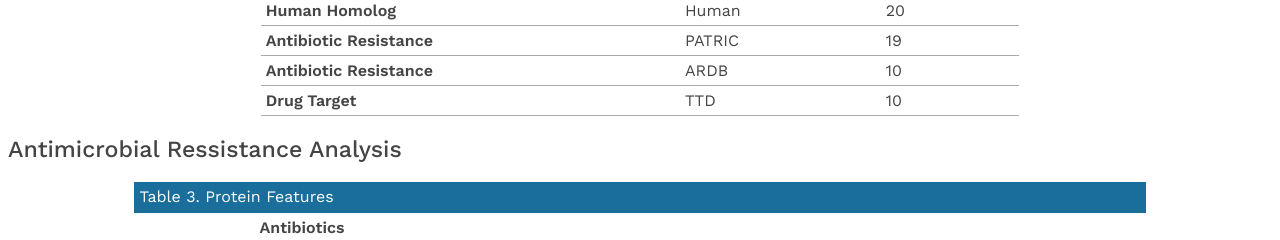
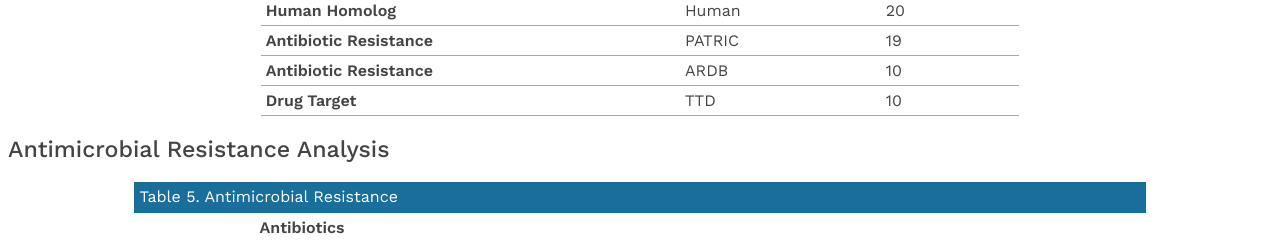
Before and after one commit to BV-BRC/genome_report, a website: page reports/46170.310/genome-report.html in a window 1280 px wide. Shown: the part 2840-3080 px from the top of the page. Drawn offline with nearby package versions, Linux system fonts and the light colour scheme.

Commit message:
fix typos

```diff
--- a/reports/46170.310/genome-report.html
+++ b/reports/46170.310/genome-report.html
@@ -349,11 +349,11 @@
 
 
         <section>
-            <h2>Antimicrobial Ressistance Analysis</h2>
+            <h2>Antimicrobial Resistance Analysis</h2>
             <table class="large-table kv-table-2 center-table">
                 <thead class="table-header">
                     <tr>
-                        <th colspan="2">Table 3. Protein Features</th>
+                        <th colspan="2">Table 5. Antimicrobial Resistance</th>
                     </tr>
                 </thead>
 
```
Also changed, not shown: templates/gr-template.html (+2 -2 lines), 1 other file.
